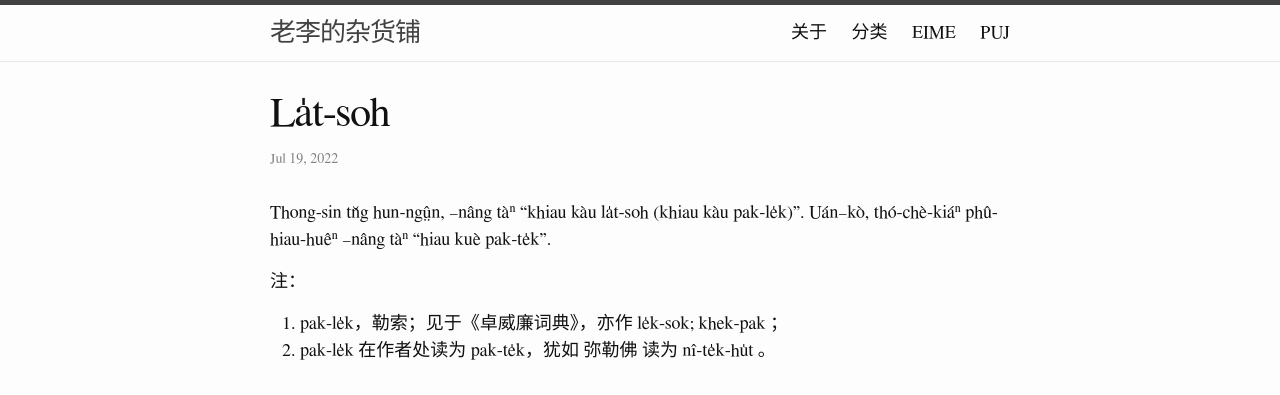
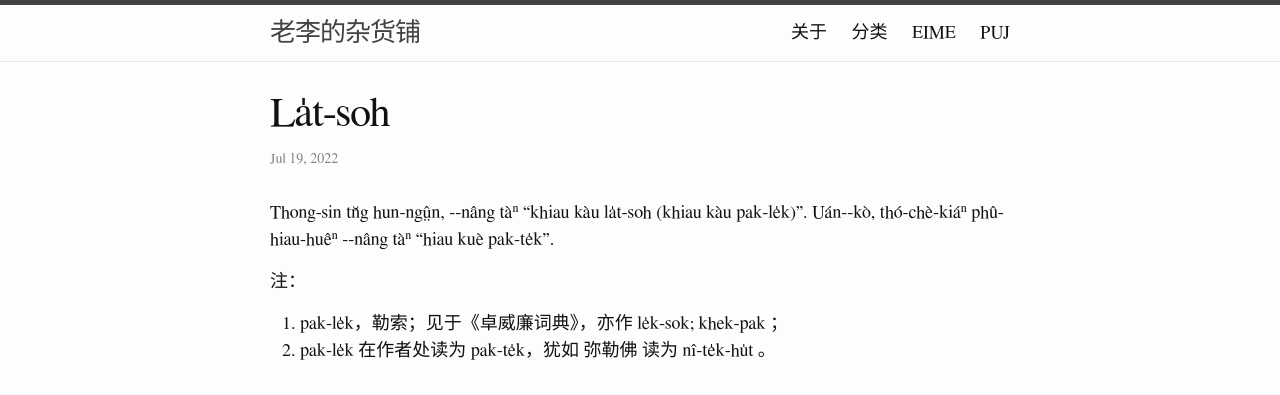
Before and after one commit to DonAnthonyLee/DonAnthonyLee.github.io, a Jekyll site: the page built from docs/puj/La̍t-soh.md, in a window 1280 px wide. Shown: the top 395 px of the page. Built offline with Jekyll 4.4.1, drawn with Linux system fonts in a browser that asks for light colours; some web fonts are replaced; some of the changed lines change nothing that is shown.

Commit message:
update La̍t-soh.d

```diff
--- a/docs/puj/La̍t-soh.md
+++ b/docs/puj/La̍t-soh.md
@@ -7,8 +7,8 @@
 
 {% include puj-style.html %}
 
-Thong-sin tn̆g hun-ngṳ̂n, --nâng tàⁿ "khiau kàu la̍t-soh (khiau kàu pak-le̍k)".
-Uán--kò, thó-chè-kiáⁿ phû-hiau-huêⁿ --nâng tàⁿ "hiau kuè pak-te̍k".
+Thong-sin tn̆g hun-ngṳ̂n, &#x002D;&#x002D;nâng tàⁿ "khiau kàu la̍t-soh (khiau kàu pak-le̍k)".
+Uán&#x002D;&#x002D;kò, thó-chè-kiáⁿ phû-hiau-huêⁿ &#x002D;&#x002D;nâng tàⁿ "hiau kuè pak-te̍k".
 <br>
 
 注：
```
